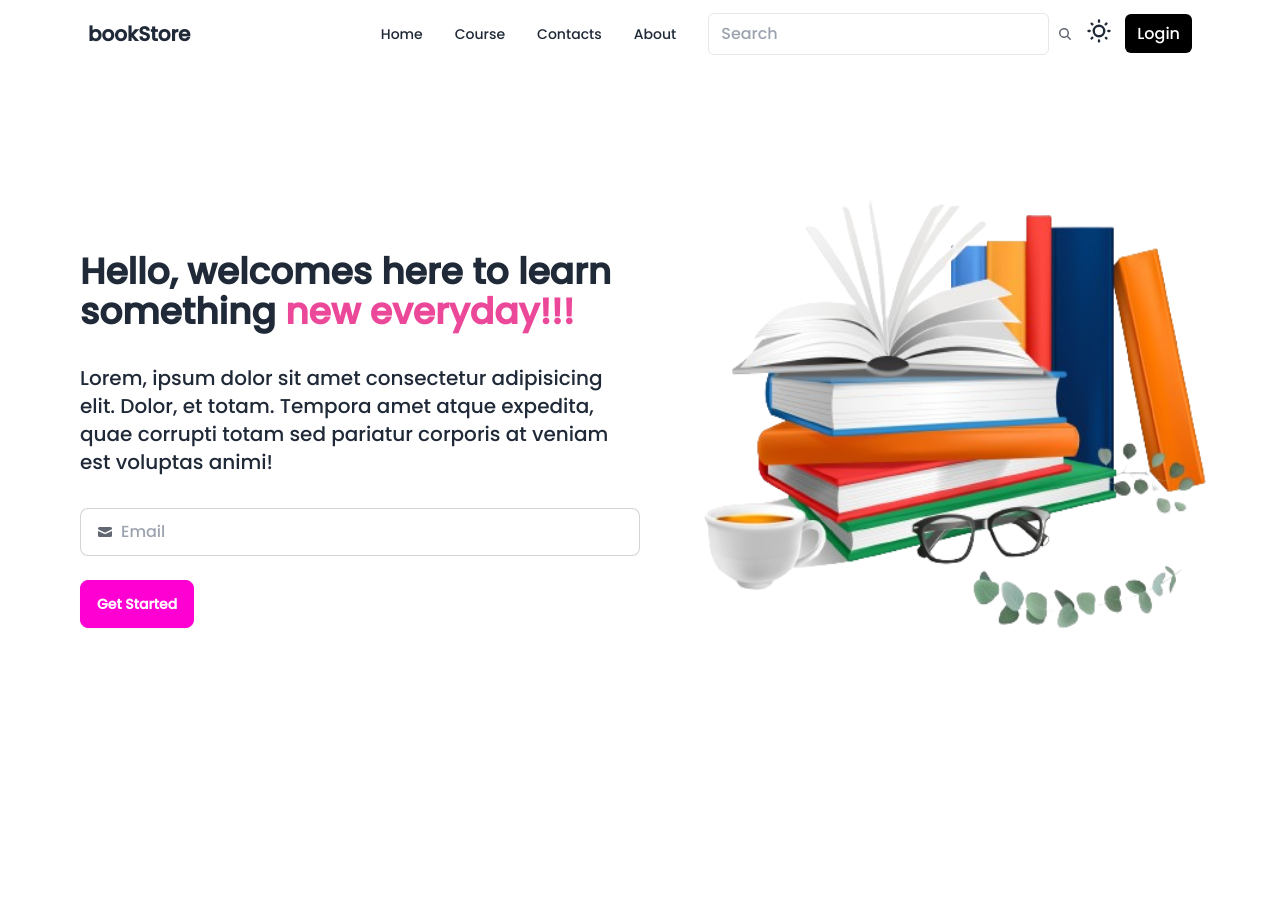
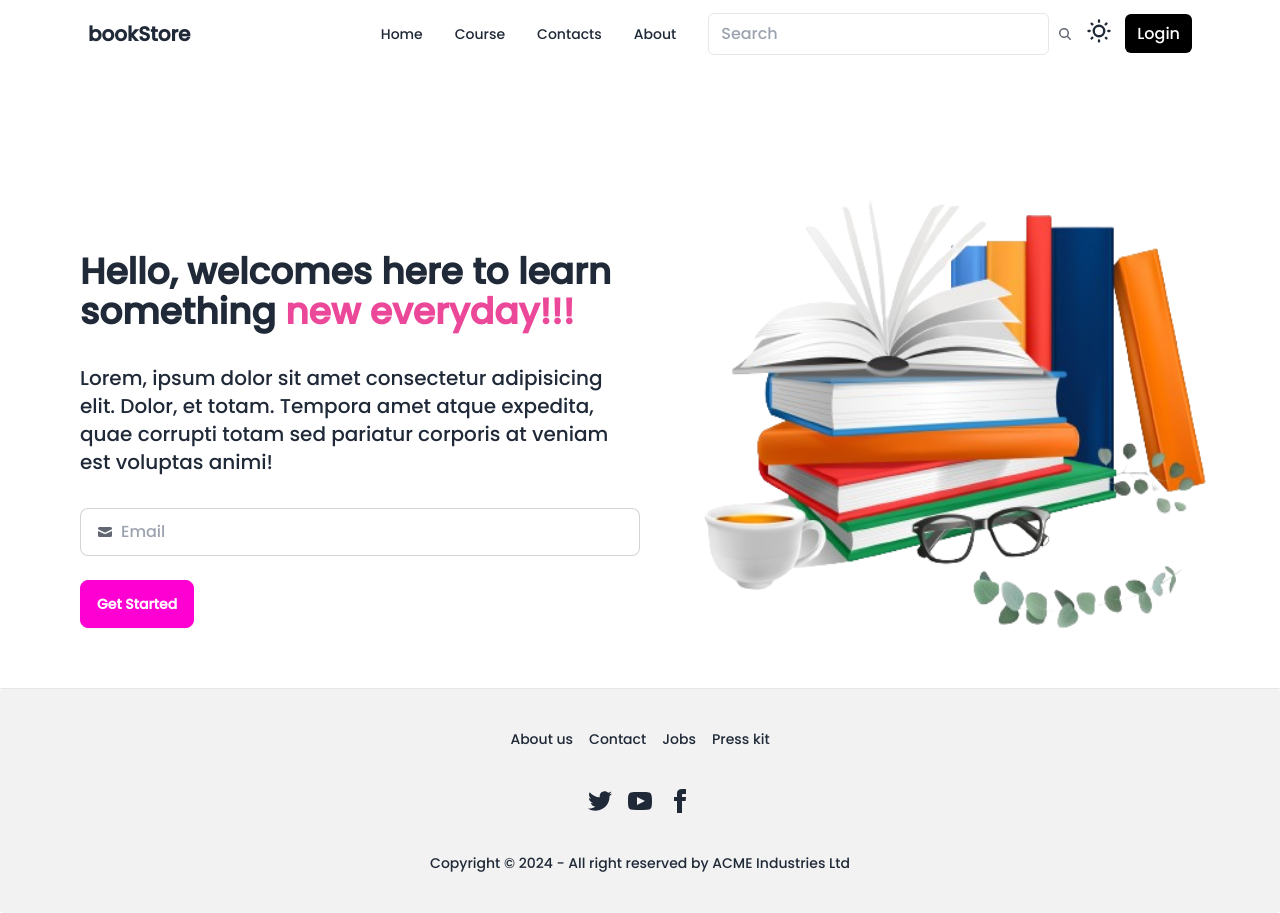
Before and after one commit to gaurav31120/MERN-bookstore, a React (Vite) app in the folder Frontend/: page / in a window 1280 px wide. Before the commit the page ends 800 px from the top, so only its background shows below. Built offline with nearby package versions, Linux system fonts and the light colour scheme.

Commit message:
5 creating the footer

```diff
--- a/Frontend/src/App.jsx
+++ b/Frontend/src/App.jsx
@@ -2,12 +2,14 @@
 
 import Navbar from "./components/Navbar";
 import Banner from "./components/Banner";
+import Footer from "./components/Footer";
 
 function App() {
   return (
     <>
       <Navbar />
       <Banner />
+      <Footer />
     </>
   );
 }
--- /dev/null
+++ b/Frontend/src/components/Footer.jsx
@@ -0,0 +1,64 @@
+// import React from 'react'
+
+function Footer() {
+  return (
+    <>
+    <div>
+        <hr/>
+      <footer className="footer footer-center bg-base-200 text-base-content rounded p-10">
+        <nav className="grid grid-flow-col gap-4">
+          <a className="link link-hover">About us</a>
+          <a className="link link-hover">Contact</a>
+          <a className="link link-hover">Jobs</a>
+          <a className="link link-hover">Press kit</a>
+        </nav>
+        <nav>
+          <div className="grid grid-flow-col gap-4">
+            <a>
+              <svg
+                xmlns="http://www.w3.org/2000/svg"
+                width="24"
+                height="24"
+                viewBox="0 0 24 24"
+                className="fill-current"
+              >
+                <path d="M24 4.557c-.883.392-1.832.656-2.828.775 1.017-.609 1.798-1.574 2.165-2.724-.951.564-2.005.974-3.127 1.195-.897-.957-2.178-1.555-3.594-1.555-3.179 0-5.515 2.966-4.797 6.045-4.091-.205-7.719-2.165-10.148-5.144-1.29 2.213-.669 5.108 1.523 6.574-.806-.026-1.566-.247-2.229-.616-.054 2.281 1.581 4.415 3.949 4.89-.693.188-1.452.232-2.224.084.626 1.956 2.444 3.379 4.6 3.419-2.07 1.623-4.678 2.348-7.29 2.04 2.179 1.397 4.768 2.212 7.548 2.212 9.142 0 14.307-7.721 13.995-14.646.962-.695 1.797-1.562 2.457-2.549z"></path>
+              </svg>
+            </a>
+            <a>
+              <svg
+                xmlns="http://www.w3.org/2000/svg"
+                width="24"
+                height="24"
+                viewBox="0 0 24 24"
+                className="fill-current"
+              >
+                <path d="M19.615 3.184c-3.604-.246-11.631-.245-15.23 0-3.897.266-4.356 2.62-4.385 8.816.029 6.185.484 8.549 4.385 8.816 3.6.245 11.626.246 15.23 0 3.897-.266 4.356-2.62 4.385-8.816-.029-6.185-.484-8.549-4.385-8.816zm-10.615 12.816v-8l8 3.993-8 4.007z"></path>
+              </svg>
+            </a>
+            <a>
+              <svg
+                xmlns="http://www.w3.org/2000/svg"
+                width="24"
+                height="24"
+                viewBox="0 0 24 24"
+                className="fill-current"
+              >
+                <path d="M9 8h-3v4h3v12h5v-12h3.642l.358-4h-4v-1.667c0-.955.192-1.333 1.115-1.333h2.885v-5h-3.808c-3.596 0-5.192 1.583-5.192 4.615v3.385z"></path>
+              </svg>
+            </a>
+          </div>
+        </nav>
+        <aside>
+          <p>
+            Copyright © {new Date().getFullYear()} - All right reserved by ACME
+            Industries Ltd
+          </p>
+        </aside>
+      </footer>
+      </div>
+    </>
+  );
+}
+
+export default Footer;
```
